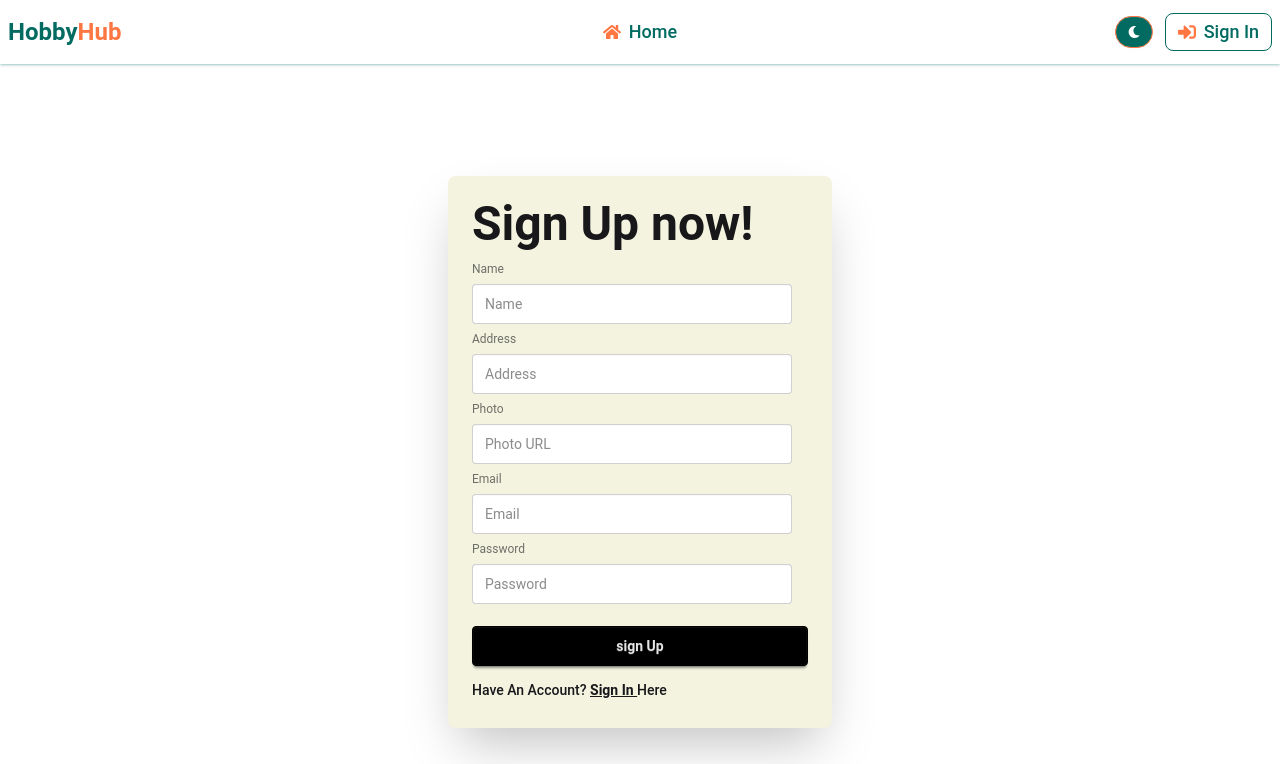
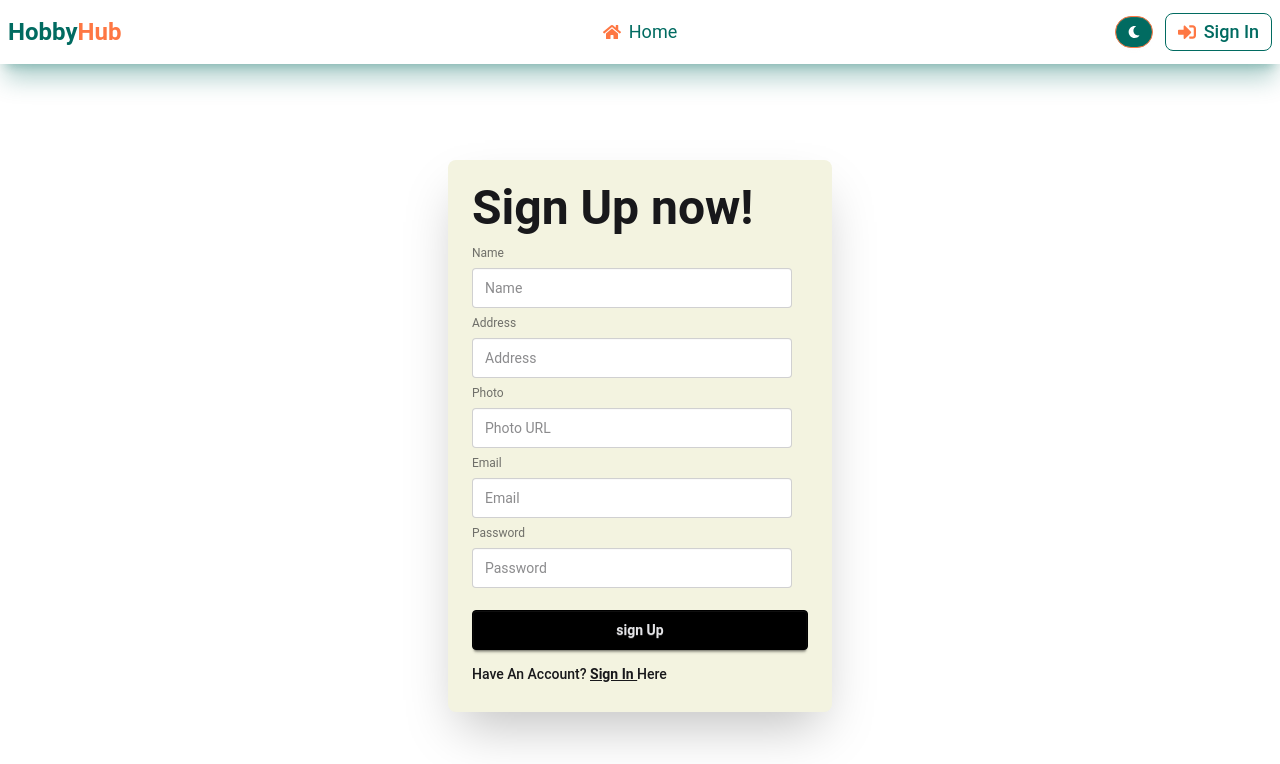
Before and after one commit to RohanR05/Create_Group, a React (Vite) app: page /signUp in a window 1280 px wide. Shown: the top 764 px of the page. Built offline with nearby package versions, Linux system fonts and the light colour scheme; no server answers.

Commit message:
navbar font

```diff
--- a/src/Components/Navbar.jsx
+++ b/src/Components/Navbar.jsx
@@ -85,8 +85,8 @@ const Navbar = () => {
     </>
   );
 
-  return (
-    <div className="navbar shadow-sm backdrop-blur-md shadow-primary/30">
+  return (<div className="navbar fixed top-0 w-full z-50 bg-accent/10 backdrop-blur-md shadow-xl shadow-primary/30 transition-colors duration-300">
+
       {/* Left */}
       <div className="navbar-start">
         {/* Mobile Dropdown */}
@@ -118,7 +118,7 @@ const Navbar = () => {
       </div>
 
       {/* Center */}
-      <div className="navbar-center hidden md:flex space-x-4 text-lg font-medium">
+      <div className="navbar-center hidden md:flex space-x-4 text-lg">
         {links}
       </div>
 
--- a/src/Layout/RootLayout.jsx
+++ b/src/Layout/RootLayout.jsx
@@ -7,7 +7,7 @@ const RootLayout = () => {
   return (
     <div className="bg-accent">
       <Navbar></Navbar>{" "}
-      <div className="max-w-screen-xl mx-auto">
+      <div className="max-w-screen-xl mx-auto pt-12">
         <Outlet></Outlet>
         <Footer></Footer>
       </div>
```
